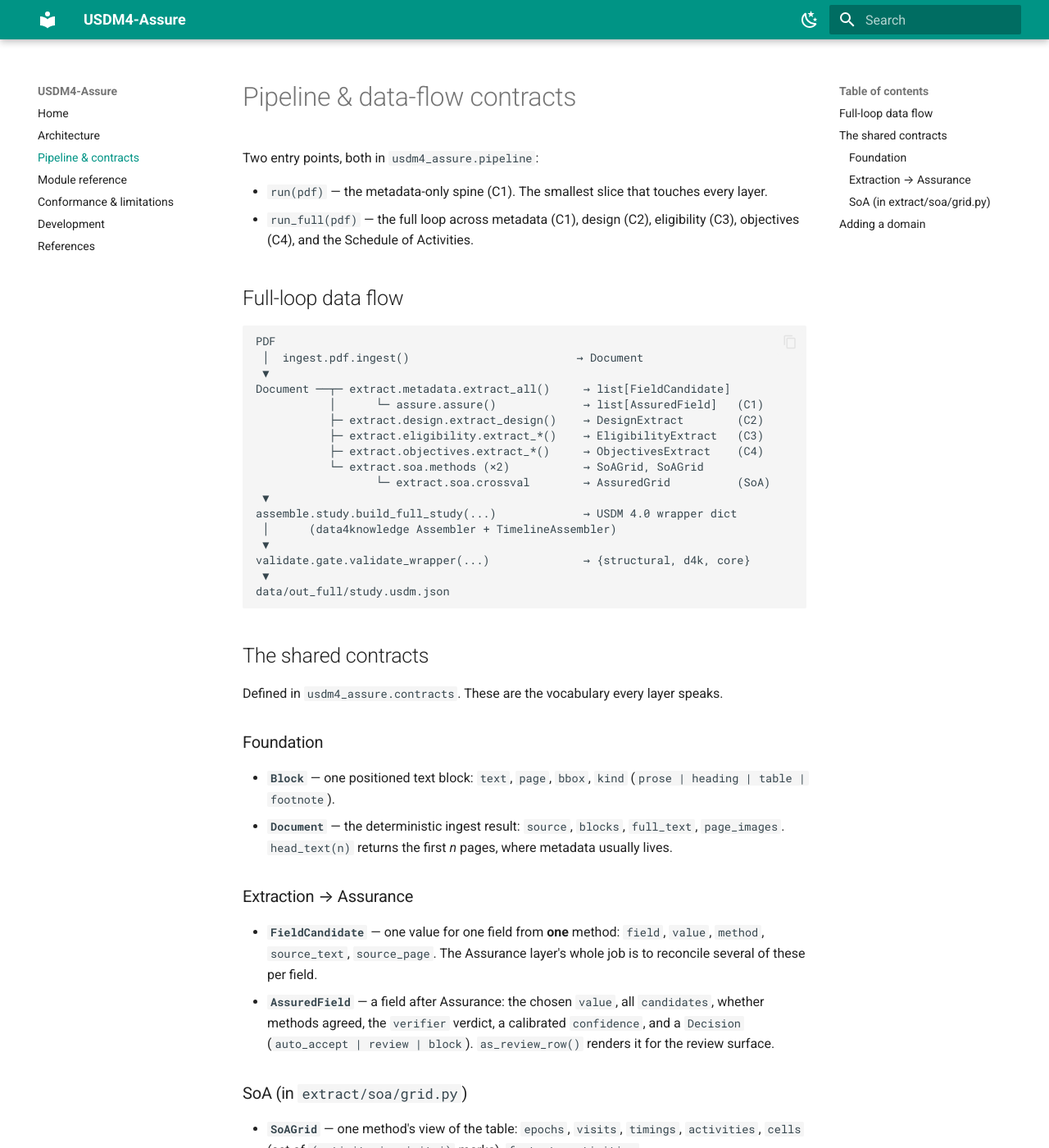
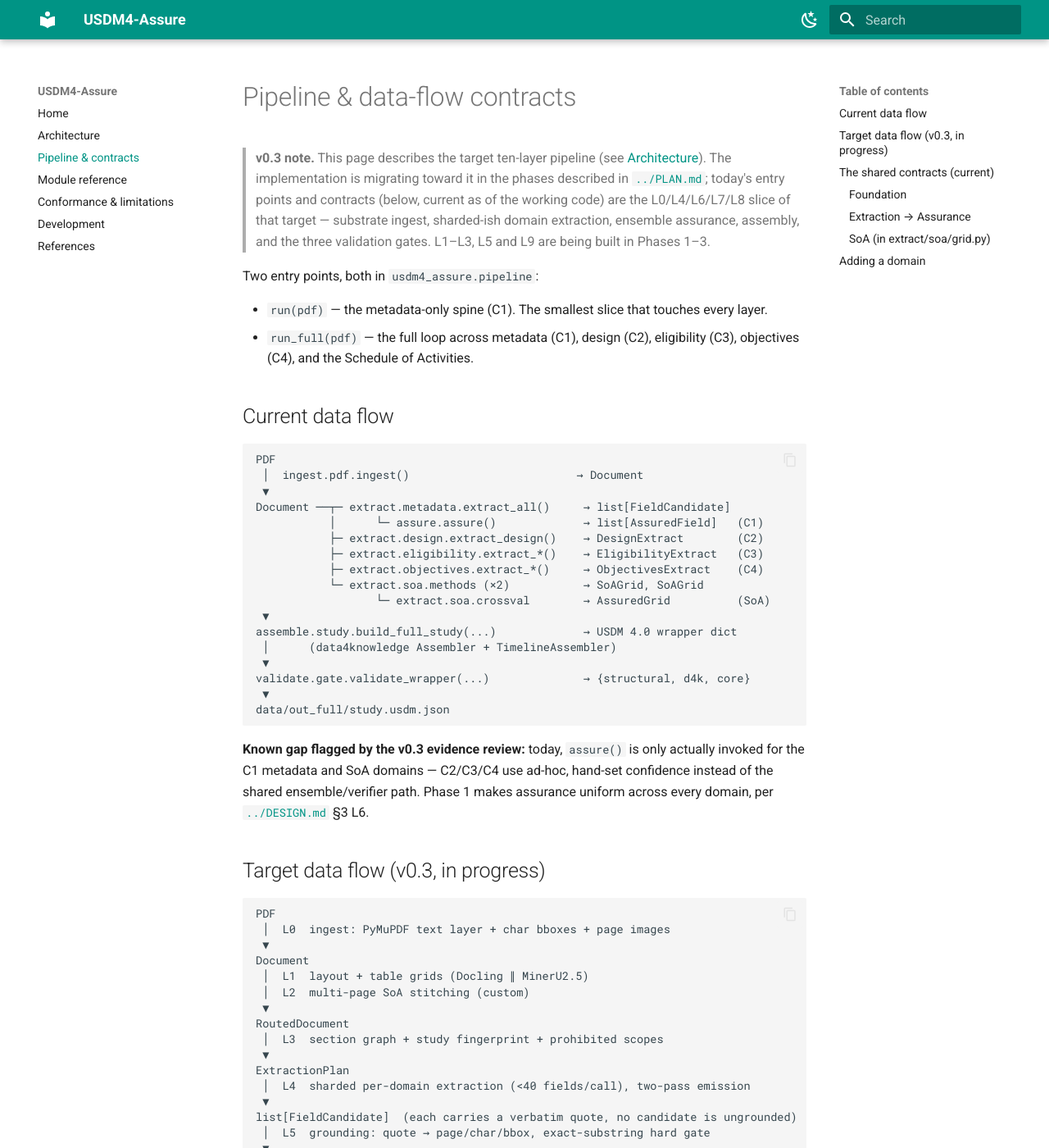
Before and after one commit to Lucifer0190/usdm_4_convertor, an MkDocs documentation site: the page built from docs/pipeline.md, in a window 1280 px wide and 1400 px high. Shown: the whole window at 82% size. Built offline with MkDocs 1.6.1 and Material for MkDocs 9.7.7, drawn with Linux system fonts in a browser that asks for light colours; some of the changed text lies outside the part shown.

Commit message:
docs: revise docs/pipeline.md for the v0.3 target data flow
Documents today's actual data flow alongside the target ten-layer flow
from DESIGN.md, and flags the known gap that assure() currently only
covers C1/SoA rather than all domains uniformly. Notes that
FieldCandidate.source_text becomes a mandatory, verified verbatim quote
under the new grounding layer (L5).

Co-Authored-By: Claude Sonnet 5 <noreply@anthropic.com>

````diff
--- a/docs/pipeline.md
+++ b/docs/pipeline.md
@@ -1,4 +1,11 @@
 # Pipeline & data-flow contracts
+
+> **v0.3 note.** This page describes the target ten-layer pipeline (see
+> [Architecture](architecture.md)). The implementation is migrating toward it in the
+> phases described in [`../PLAN.md`](../PLAN.md); today's entry points and contracts
+> (below, current as of the working code) are the L0/L4/L6/L7/L8 slice of that target —
+> substrate ingest, sharded-ish domain extraction, ensemble assurance, assembly, and the
+> three validation gates. L1–L3, L5 and L9 are being built in Phases 1–3.
 
 Two entry points, both in `usdm4_assure.pipeline`:
 
@@ -6,7 +13,7 @@ Two entry points, both in `usdm4_assure.pipeline`:
 - `run_full(pdf)` — the full loop across metadata (C1), design (C2), eligibility (C3),
   objectives (C4), and the Schedule of Activities.
 
-## Full-loop data flow
+## Current data flow
 
 ```
 PDF
@@ -28,9 +35,49 @@ validate.gate.validate_wrapper(...)              → {structural, d4k, core}
 data/out_full/study.usdm.json
 ```
 
-## The shared contracts
+**Known gap flagged by the v0.3 evidence review:** today, `assure()` is only actually
+invoked for the C1 metadata and SoA domains — C2/C3/C4 use ad-hoc, hand-set confidence
+instead of the shared ensemble/verifier path. Phase 1 makes assurance uniform across every
+domain, per [`../DESIGN.md`](../DESIGN.md) §3 L6.
 
-Defined in `usdm4_assure.contracts`. These are the vocabulary every layer speaks.
+## Target data flow (v0.3, in progress)
+
+```
+PDF
+ │  L0  ingest: PyMuPDF text layer + char bboxes + page images
+ ▼
+Document
+ │  L1  layout + table grids (Docling ∥ MinerU2.5)
+ │  L2  multi-page SoA stitching (custom)
+ ▼
+RoutedDocument
+ │  L3  section graph + study fingerprint + prohibited scopes
+ ▼
+ExtractionPlan
+ │  L4  sharded per-domain extraction (<40 fields/call), two-pass emission
+ ▼
+list[FieldCandidate]  (each carries a verbatim quote, no candidate is ungrounded)
+ │  L5  grounding: quote → page/char/bbox, exact-substring hard gate
+ ▼
+list[GroundedCandidate]
+ │  L6  multi-signal confidence → conformal threshold → completeness check → triage
+ ▼
+list[AssuredField] / AssuredGrid
+ │  L7  input sanitizer → usdm4 Assembler → per-section builder fallback
+ ▼
+USDM 4.0 wrapper
+ │  L8  pydantic → d4k rules → CDISC CORE, rule→repair map, bounded repair
+ ▼
+Validated study + findings
+ │  L9  review UI, SME sign-off, Part 11 audit trail
+ ▼
+Certified study.usdm.json
+```
+
+## The shared contracts (current)
+
+Defined in `usdm4_assure.contracts`. These are the vocabulary every layer speaks today;
+they extend (not replace) as L5's grounding and L6's conformal/completeness fields land.
 
 ### Foundation
 
@@ -42,8 +89,9 @@ Defined in `usdm4_assure.contracts`. These are the vocabulary every layer speaks
 ### Extraction → Assurance
 
 - **`FieldCandidate`** — one value for one field from **one** method:
-  `field`, `value`, `method`, `source_text`, `source_page`. The Assurance layer's whole
-  job is to reconcile several of these per field.
+  `field`, `value`, `method`, `source_text`, `source_page`. Under v0.3, `source_text`
+  becomes the mandatory verbatim quote that L5 resolves and verifies — a candidate without
+  a verifiable quote cannot become an `AssuredField`.
 - **`AssuredField`** — a field after Assurance: the chosen `value`, all `candidates`,
   whether methods agreed, the `verifier` verdict, a calibrated `confidence`, and a
   `Decision` (`auto_accept | review | block`). `as_review_row()` renders it for the
@@ -63,9 +111,13 @@ Defined in `usdm4_assure.contracts`. These are the vocabulary every layer speaks
 The architecture's payoff is that a new domain is additive, not a rewrite:
 
 1. Write `extract/<domain>.py` returning `FieldCandidate`s (scalar fields) and/or a small
-   structured dataclass (lists like arms/criteria).
-2. For scalar fields, pass the candidates through `assure.assure()` to get `AssuredField`s.
-3. Map the assured output into the `AssemblerInput` in `assemble/study.py`.
-4. Re-run `run_full` and check the [conformance](conformance.md) report.
+   structured dataclass (lists like arms/criteria), each candidate carrying a verbatim
+   quote from its source.
+2. Pass the candidates through `assure.assure()` to get `AssuredField`s — **every** domain
+   goes through the shared path; there is no ad-hoc confidence anymore under v0.3.
+3. Declare the domain's completeness expectations (§L6) so silent gaps surface as findings.
+4. Map the assured output into the `AssemblerInput` in `assemble/study.py`.
+5. Re-run `run_full` and check the [conformance](conformance.md) report.
 
-No changes to the Assurance layer, the assembler, or the gates are required.
+No changes to the Grounding layer, the Assurance layer, the assembler, or the gates are
+required.
````
